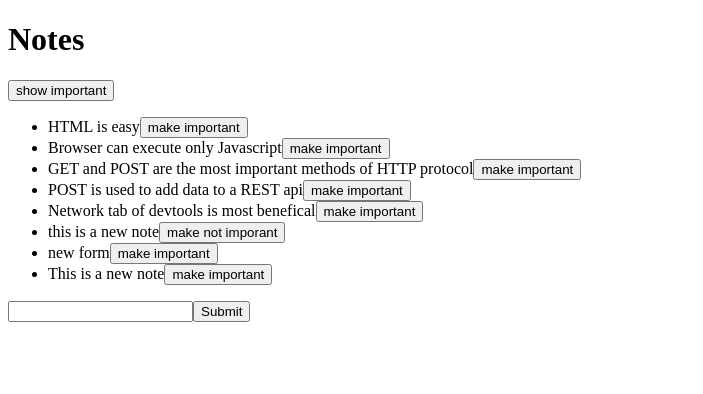
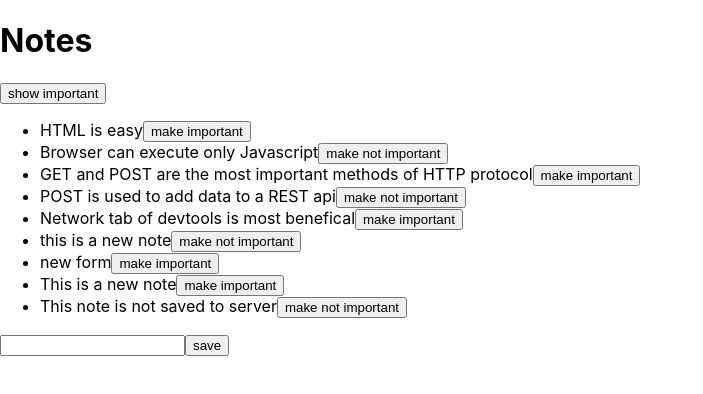
Before and after one commit to AlenaNik/full-stack-course-alena, a React (Create React App) app in the folder part0/: page / in a window 1280 px wide. Shown: the top 394 px of the page, without its empty margins (0-703 px from the left). Built offline with nearby package versions, Linux system fonts and the light colour scheme; data requests are answered from the project's data file.

Commit message:
fixed services

```diff
--- a/part0/db.json
+++ b/part0/db.json
@@ -10,7 +10,7 @@
       "id": 2,
       "content": "Browser can execute only Javascript",
       "date": "2019-05-30T18:39:34.091Z",
-      "important": false
+      "important": true
     },
     {
       "id": 3,
@@ -21,7 +21,7 @@
     {
       "content": "POST is used to add data to a REST api",
       "date": "2019-05-31T10:37:37.759Z",
-      "important": false,
+      "important": true,
       "id": 4
     },
     {
--- a/part0/src/App.js
+++ b/part0/src/App.js
@@ -9,9 +9,9 @@ const App = () => {
     const [showAll, setShowAll] = useState(true)
 
     useEffect(() => {
-        noteService.getAll().then(initialNotes => {
-            setNotes(initialNotes)
-        })
+        noteService
+            .getAll()
+            .then(initialNotes => setNotes(initialNotes))
     }, [])
 
     const notesToShow = showAll
@@ -29,19 +29,6 @@ const App = () => {
     const handleNoteChange = (event) => {
         setNewNote(event.target.value)
     }
-    const toggleImportanceOf = id => {
-       const note = notes.find(n => n.id === id)
-       const changedNote = { ...note, important: !note.important}
-
-       noteService.update(id, changedNote)
-           .then(returnedNote => {
-               setNotes(notes.map(note => note.id !== id ? note : returnedNote ))
-           }).catch(err => {
-               alert(`the note '${note.content}' was already deleted from the server`
-               )
-           setNotes(notes.filter(n => n.id !== id))
-       })
-    }
 
     const addNote = (event) => {
         event.preventDefault()
@@ -49,14 +36,34 @@ const App = () => {
             content: newNote,
             date: new Date().toISOString(),
             important: Math.random() > 0.5,
+            id: notes.length + 1,
         }
 
-       noteService.create(noteObject)
-           .then(returnedNote => {
-               setNotes(notes.concat(returnedNote))
-               setNewNote('')
-    })
-}
+        noteService
+            .create(noteObject)
+            .then(data => {
+                setNotes(notes.concat(data))
+                setNewNote('')
+            })
+    }
+
+    const toggleImportanceOf = id => {
+        const note = notes.find(n => n.id === id)
+        const changedNote = { ...note, important: !note.important }
+
+        noteService
+            .update(id, changedNote)
+            .then(returnedNote => {
+                setNotes(notes.map(note => note.id !== id ? note : returnedNote))
+            })
+            .catch(error => {
+                alert(
+                    `the note '${note.content}' was already deleted from server`
+                )
+                setNotes(notes.filter(n => n.id !== id))
+            })
+
+    }
 
     return (
         <div>
@@ -74,7 +81,7 @@ const App = () => {
                     value={newNote}
                     onChange={handleNoteChange}
                 />
-                <button type="submit">Submit</button>
+                <button type="submit">save</button>
             </form>
         </div>
     )
--- a/part0/src/components/Note.js
+++ b/part0/src/components/Note.js
@@ -1,13 +1,15 @@
-import React from 'react';
+import React from 'react'
 
 const Note = ({ note, toggleImportance }) => {
     const label = note.important
-    ? 'make not imporant' : 'make important'
+        ? 'make not important' : 'make important'
 
     return (
-       <li>{note.content}
-       <button onClick={toggleImportance}>{label}</button>
-       </li>
+        <li>
+            {note.content}
+            <button onClick={toggleImportance}>{label}</button>
+        </li>
     )
 }
-export default Note;
+
+export default Note
--- a/part0/src/index.js
+++ b/part0/src/index.js
@@ -1,7 +1,7 @@
 import React from 'react'
 import ReactDOM from 'react-dom'
 import App from './App'
-
+import './index.css'
 
 ReactDOM.render(
     <App/>,
--- a/part0/src/services/notes.js
+++ b/part0/src/services/notes.js
@@ -1,32 +1,25 @@
-import axios from 'axios';
+import axios from 'axios'
 const baseUrl = 'http://localhost:3001/notes'
 
 const getAll = () => {
     const request = axios.get(baseUrl)
-    return request.then(res => res.data)
-        .catch(err => {
-            console.log('fail', err)
-        })
+    const nonExisting = {
+        id: 10000,
+        content: 'This note is not saved to server',
+        date: '2019-05-30T17:30:31.098Z',
+        important: true,
+    }
+    return request.then(response => response.data.concat(nonExisting))
 }
 
 const create = newObject => {
     const request = axios.post(baseUrl, newObject)
-    return request.then(res => res.data)
-        .catch(err => {
-            console.log('fail', err)
-        })
+    return request.then(response => response.data)
 }
 
 const update = (id, newObject) => {
-    const request = axios.put(`${baseUrl}`, newObject)
-    return request.then(res => res.data)
-        .catch(err => {
-            console.log('fail', err)
-        })
+    const request = axios.put(`${baseUrl}/${id}`, newObject)
+    return request.then(response => response.data)
 }
 
-export default {
-    getAll,
-    create,
-    update
-}
+export default { getAll, create, update }
```
